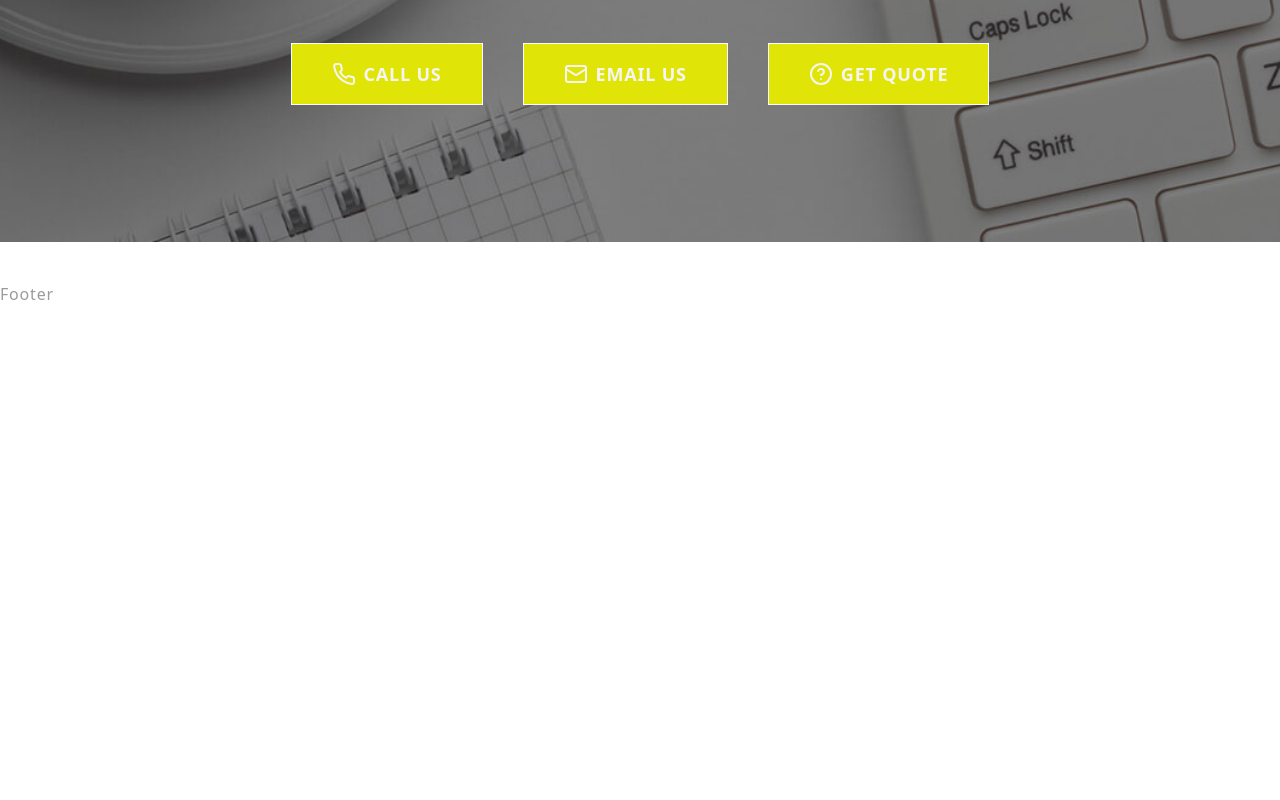
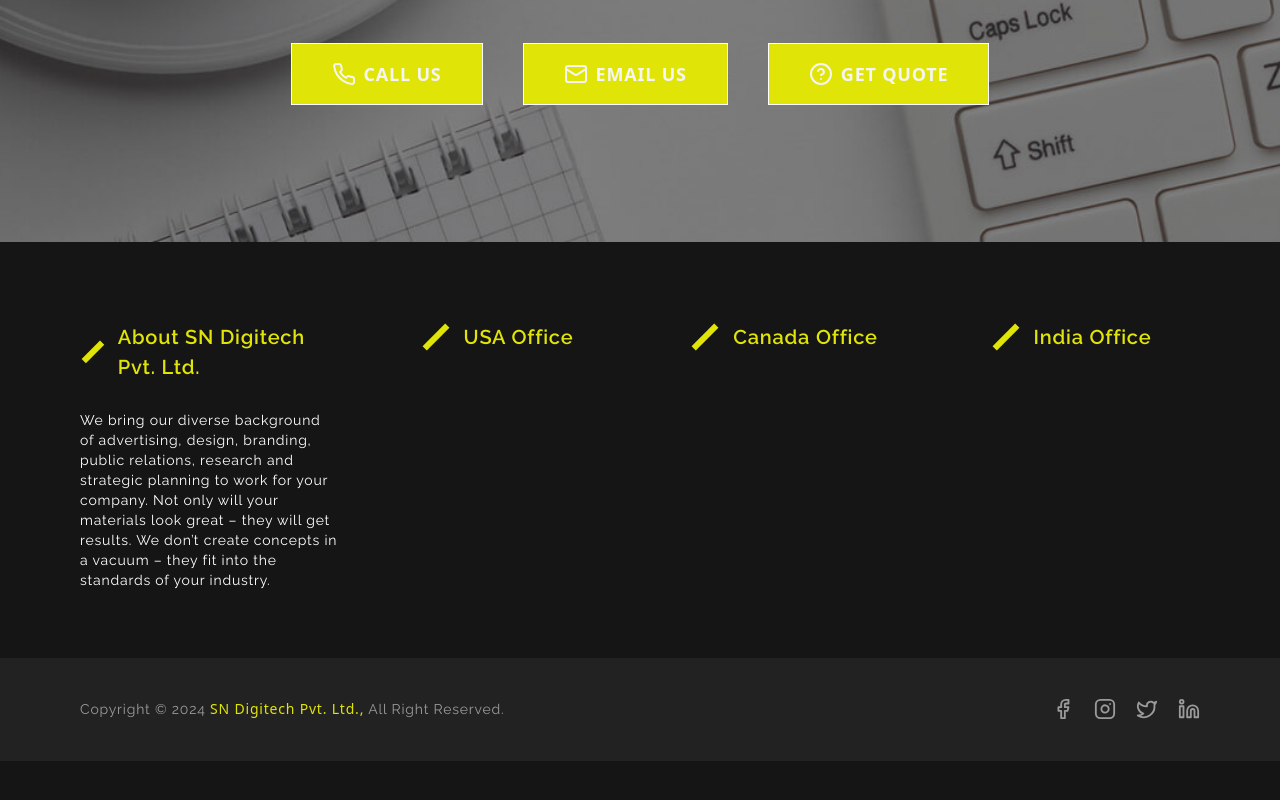
Before and after one commit to Consoling/sndigitech, a React (Vite) app: page / in a window 1280 px wide. Shown: the part 6866-7666 px from the top of the page. Before the commit the page ends 7172 px from the top, so only its background shows below. Built offline with nearby package versions, Linux system fonts and the light colour scheme; a web font is replaced by a local one.

Commit message:
blogs created footer 50% created

```diff
--- a/src/components/Blogs.jsx
+++ b/src/components/Blogs.jsx
@@ -4,7 +4,7 @@
 const Blogs = () => {
   return (
     <>
-      <section className="py-0 bg-[#f8f8f8]">
+      <section className="py-0 bg-[#f8f8f8] ">
         <div className="flex pt-10 pb-5 mt-16 px-20 justify-between flex-row max-[660px]:px-5 max-[660px]:py-5 border-b-2">
           <h2 className="text-[48px] font-raleway text-[#222] font-semibold  max-[660px]:text-[30px] tracking-wide ">
             Blogs
@@ -82,12 +82,12 @@
         </div>
       </section>
 
-      <section className="my-10 w-full h-[480px] relative">
+      <section className="mt-10 w-full h-[480px] relative group">
         <div className="w-full h-full ">
           <img
             src="/bg-image-2.jpg"
             alt="get-started"
-            className="h-full object-cover w-full"
+            className="h-full object-cover w-full "
           />
         </div>
         <div className="flex absolute top-0 h-full w-full justify-center items-center">
--- a/src/components/Footer.jsx
+++ b/src/components/Footer.jsx
@@ -1,9 +1,83 @@
-import React from 'react'
+import { Facebook, Instagram, Linkedin, Twitter } from "lucide-react";
+import React from "react";
 
 const Footer = () => {
   return (
-    <div>Footer</div>
-  )
-}
+    <section className="bg-[#151515] py-20">
+      <div className="grid lg:grid-cols-4 md:grid-cols-2 grid-cols-1 gap-7 w-full justify-evenly px-20 max-[768px]:px-28 max-[500px]:px-10">
+        <div className="flex flex-col ">
+          <div className="flex flex-row gap-3 justify-center items-center">
+            <div className="w-8 -rotate-45 h-1.5 bg-[#e1e507]"></div>
+            <span className="font-raleway text-[#e1e507] font-semibold text-[20px]">
+              About SN Digitech Pvt. Ltd.
+            </span>
+          </div>
+          <div className="flex items-center justify-center text-start flex-wrap  py-7">
+            <span className="text-white font-raleway text-sm">
+              We bring our diverse background of advertising, design, branding,
+              public relations, research and strategic planning to work for your
+              company. Not only will your materials look great – they will get
+              results. We don’t create concepts in a vacuum – they fit into the
+              standards of your industry.
+            </span>
+          </div>
+        </div>
 
-export default Footer
+        <div className="flex flex-col ">
+          <div className="flex flex-row gap-3 justify-center items-center">
+            <div className="w-8 -rotate-45 h-1.5 bg-[#e1e507]"></div>
+            <span className="font-raleway text-[#e1e507] font-semibold text-[20px]">
+              USA Office
+            </span>
+          </div>
+        </div>
+
+        <div className="flex flex-col ">
+          <div className="flex flex-row gap-3 justify-center items-center">
+            <div className="w-8 -rotate-45 h-1.5 bg-[#e1e507]"></div>
+            <span className="font-raleway text-[#e1e507] font-semibold text-[20px]">
+              Canada Office
+            </span>
+          </div>
+        </div>
+
+        <div className="flex flex-col ">
+          <div className="flex flex-row gap-3 justify-center items-center">
+            <div className="w-8 -rotate-45 h-1.5 bg-[#e1e507]"></div>
+            <span className="font-raleway text-[#e1e507] font-semibold text-[20px]">
+              India Office
+            </span>
+          </div>
+        </div>
+      </div>
+
+      <div className="flex w-full">
+        <div className="flex md:flex-row flex-col max-[768px]:gap-10 bg-[#222] py-10 my-10 px-20  max-[768px]:px-5  max-[768px]:text-center w-full justify-between ">
+          <span className="font-raleway text-sm leading-relaxed">
+            Copyright © 2024{" "}
+            <a href="https://sndigitech.com" className="text-[#e1e507]">
+              SN Digitech Pvt. Ltd.,
+            </a>{" "}
+            All Right Reserved.
+          </span>
+          <div className="flex flex-wrap gap-5 justify-center items-center">
+            <span className="cursor-pointer hover:text-white transition-all hover:scale-110   duration-300 ease-out">
+             <a href="https://www.facebook.com/sndigitech"> <Facebook  size={22}/> </a>
+            </span>
+            <span className="cursor-pointer hover:text-white transition-all hover:scale-110   duration-300 ease-out">
+             <a href="https://www.instagram.com/sndigitech/"> <Instagram size={22} /> </a>
+            </span>
+            <span className="cursor-pointer hover:text-white transition-all hover:scale-110   duration-300 ease-out">
+              <a href="https://twitter.com/sndigitech"><Twitter  size={22}/> </a>
+            </span>
+            <span className="cursor-pointer hover:text-white transition-all hover:scale-110   duration-300 ease-out">
+              <a href="https://www.linkedin.com/company/sndigitech"><Linkedin  size={22}/> </a>
+            </span>
+          </div>
+        </div>
+      </div>
+    </section>
+  );
+};
+
+export default Footer;
```
